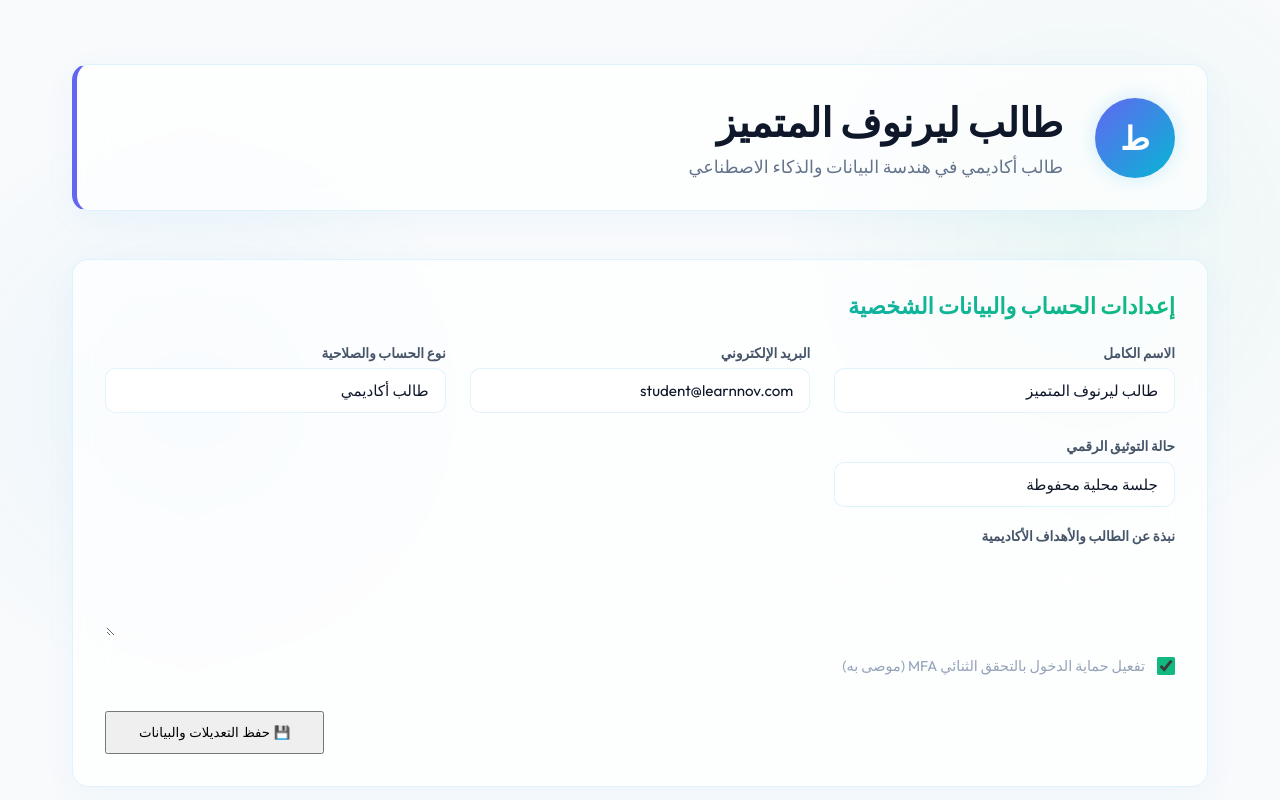
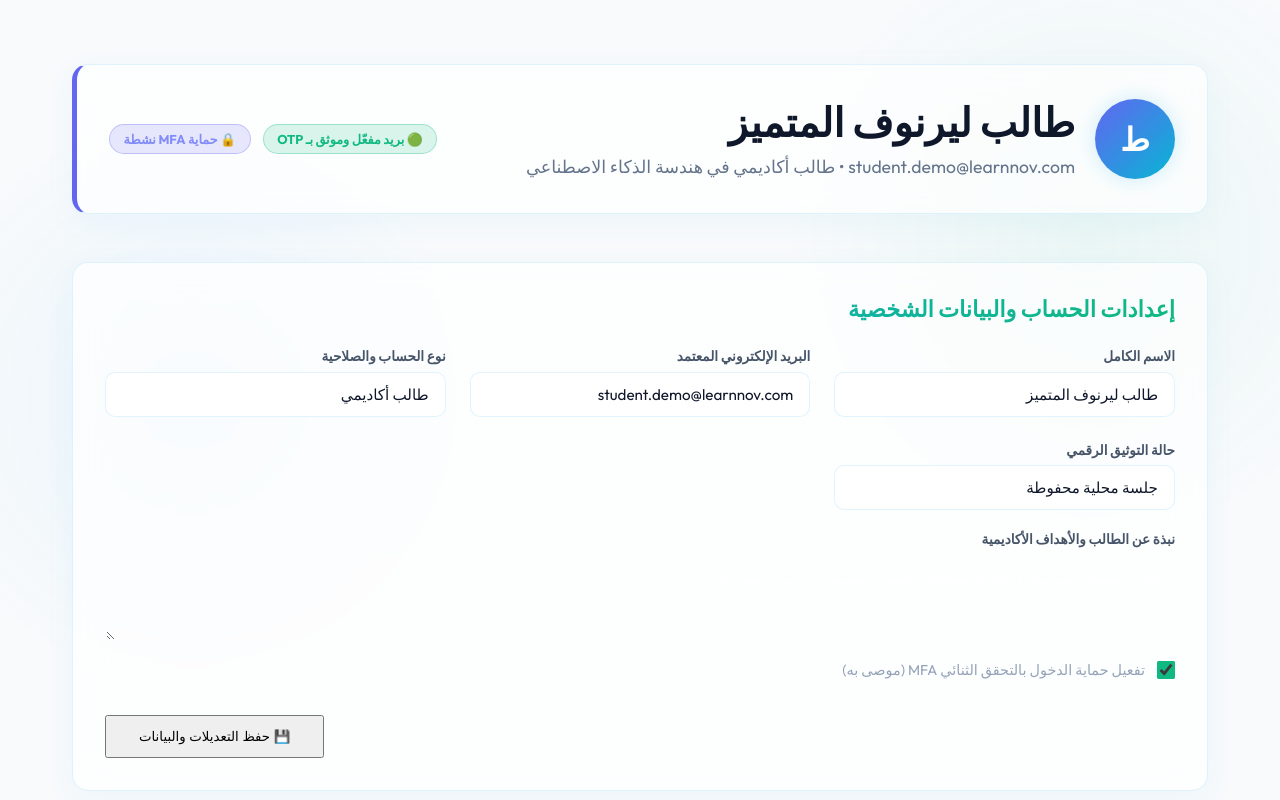
Before and after one commit to digitalautomationcompanyinfo-arch/learnnov-web, a Next.js app: page /profile in a window 1280 px wide. Shown: the top 800 px of the page. Built offline with nearby package versions, Linux system fonts and the light colour scheme.

Commit message:
Enhance user profile with verified email badges and persistent user audit logs

```diff
--- a/src/app/profile/page.tsx
+++ b/src/app/profile/page.tsx
@@ -1,29 +1,53 @@
 'use client';
 
-import React, { useState } from 'react';
+import React, { useState, useEffect } from 'react';
 import { useAuth } from '@/context/AuthContext';
 import { useLanguage } from '@/context/LanguageContext';
 import { loadDatabase, saveDatabase } from '@/services/db-store';
 
 export default function ProfilePage() {
-  const { userName, userRole, accessToken } = useAuth();
+  const { userName, userRole, accessToken, userEmail } = useAuth();
   const { language, isRtl } = useLanguage();
 
   const [name, setName] = useState(userName || 'طالب ليرنوف المتميز');
-  const [email, setEmail] = useState('student@learnnov.com');
+  const [email, setEmail] = useState(userEmail || 'student.demo@learnnov.com');
   const [bio, setBio] = useState('طالب شغوف بهندسة الذكاء الاصطناعي وتطوير تطبيقات الويب المتقدمة.');
   const [mfa, setMfa] = useState(true);
   const [toastMsg, setToastMsg] = useState<string | null>(null);
 
+  useEffect(() => {
+    if (userEmail) setEmail(userEmail);
+    if (userName) setName(userName);
+  }, [userEmail, userName]);
+
   const handleSaveProfile = (e: React.FormEvent) => {
     e.preventDefault();
     const db = loadDatabase();
-    if (db.users[0]) {
-      db.users[0].name = name;
-      db.users[0].email = email;
-      db.users[0].mfa_enabled = mfa;
-      saveDatabase(db);
+    const existingIndex = db.users.findIndex(u => u.email.toLowerCase() === email.toLowerCase());
+    if (existingIndex !== -1) {
+      db.users[existingIndex].name = name;
+      db.users[existingIndex].mfa_enabled = mfa;
+    } else {
+      db.users.push({
+        id: Date.now(),
+        name: name,
+        email: email,
+        role_id: userRole === 'admin' ? 1 : userRole === 'instructor' ? 2 : 4,
+        status: 'active',
+        mfa_enabled: mfa,
+        created_at: new Date().toISOString()
+      });
     }
+    db.auditLogs.unshift({
+      id: Date.now(),
+      user: name,
+      action: 'تحديث الملف الشخصي وإعدادات البريد الإلكتروني',
+      resource: `Profile update: ${email}`,
+      ip: '197.245.89.12',
+      timestamp: new Date().toISOString().replace('T', ' ').substring(0, 19)
+    });
+    saveDatabase(db);
+
     setToastMsg(language === 'ar' ? 'تم حفظ وإعادة توثيق بيانات الملف الشخصي بنجاح!' : 'Profile updated successfully!');
     setTimeout(() => setToastMsg(null), 3000);
   };
@@ -37,13 +61,24 @@ export default function ProfilePage() {
         </div>
       )}
 
-      <div className="glass-panel profile-header" style={{ borderLeft: '5px solid #6366f1' }}>
-        <div className="profile-avatar" style={{ background: 'linear-gradient(135deg, #6366f1 0%, #06b6d4 100%)', color: 'white' }}>
-          {name ? name.charAt(0) : '👤'}
+      <div className="glass-panel profile-header" style={{ borderLeft: '5px solid #6366f1', display: 'flex', justifyContent: 'space-between', alignItems: 'center', flexWrap: 'wrap', gap: '1.5rem' }}>
+        <div style={{ display: 'flex', gap: '1.25rem', alignItems: 'center' }}>
+          <div className="profile-avatar" style={{ background: 'linear-gradient(135deg, #6366f1 0%, #06b6d4 100%)', color: 'white' }}>
+            {name ? name.charAt(0) : '👤'}
+          </div>
+          <div className="profile-info">
+            <h1>{name}</h1>
+            <p style={{ margin: '0.2rem 0' }}>{email} • {userRole === 'instructor' ? (language === 'ar' ? 'عضو هيئة تدريس محترف' : 'Professional Instructor') : (language === 'ar' ? 'طالب أكاديمي في هندسة الذكاء الاصطناعي' : 'Academic AI & Data Student')}</p>
+          </div>
         </div>
-        <div className="profile-info">
-          <h1>{name}</h1>
-          <p>{userRole === 'instructor' ? (language === 'ar' ? 'عضو هيئة تدريس محترف' : 'Professional Instructor') : (language === 'ar' ? 'طالب أكاديمي في هندسة البيانات والذكاء الاصطناعي' : 'Academic AI & Data Student')}</p>
+
+        <div style={{ display: 'flex', gap: '0.75rem', alignItems: 'center' }}>
+          <span style={{ backgroundColor: 'rgba(16,185,129,0.15)', color: '#10B981', border: '1px solid rgba(16,185,129,0.3)', padding: '0.4rem 0.85rem', borderRadius: '99px', fontSize: '0.8rem', fontWeight: 700 }}>
+            🟢 بريد مفعّل وموثق بـ OTP
+          </span>
+          <span style={{ backgroundColor: 'rgba(99,102,241,0.15)', color: '#818CF8', border: '1px solid rgba(99,102,241,0.3)', padding: '0.4rem 0.85rem', borderRadius: '99px', fontSize: '0.8rem', fontWeight: 700 }}>
+            🔒 حماية MFA نشطة
+          </span>
         </div>
       </div>
 
@@ -58,12 +93,12 @@ export default function ProfilePage() {
               <input type="text" value={name} onChange={e => setName(e.target.value)} required />
             </div>
             <div className="form-group">
-              <label>{language === 'ar' ? 'البريد الإلكتروني' : 'Email Address'}</label>
+              <label>{language === 'ar' ? 'البريد الإلكتروني المعتمد' : 'Verified Email Address'}</label>
               <input type="email" value={email} onChange={e => setEmail(e.target.value)} required />
             </div>
             <div className="form-group">
               <label>{language === 'ar' ? 'نوع الحساب والصلاحية' : 'Account Role'}</label>
-              <input type="text" value={userRole === 'instructor' ? 'محاضر / مدرب' : 'طالب أكاديمي'} readOnly />
+              <input type="text" value={userRole === 'instructor' ? 'محاضر / مدرب' : userRole === 'admin' ? 'مدير نظام' : 'طالب أكاديمي'} readOnly />
             </div>
             <div className="form-group">
               <label>{language === 'ar' ? 'حالة التوثيق الرقمي' : 'JWT Auth Security'}</label>
```
